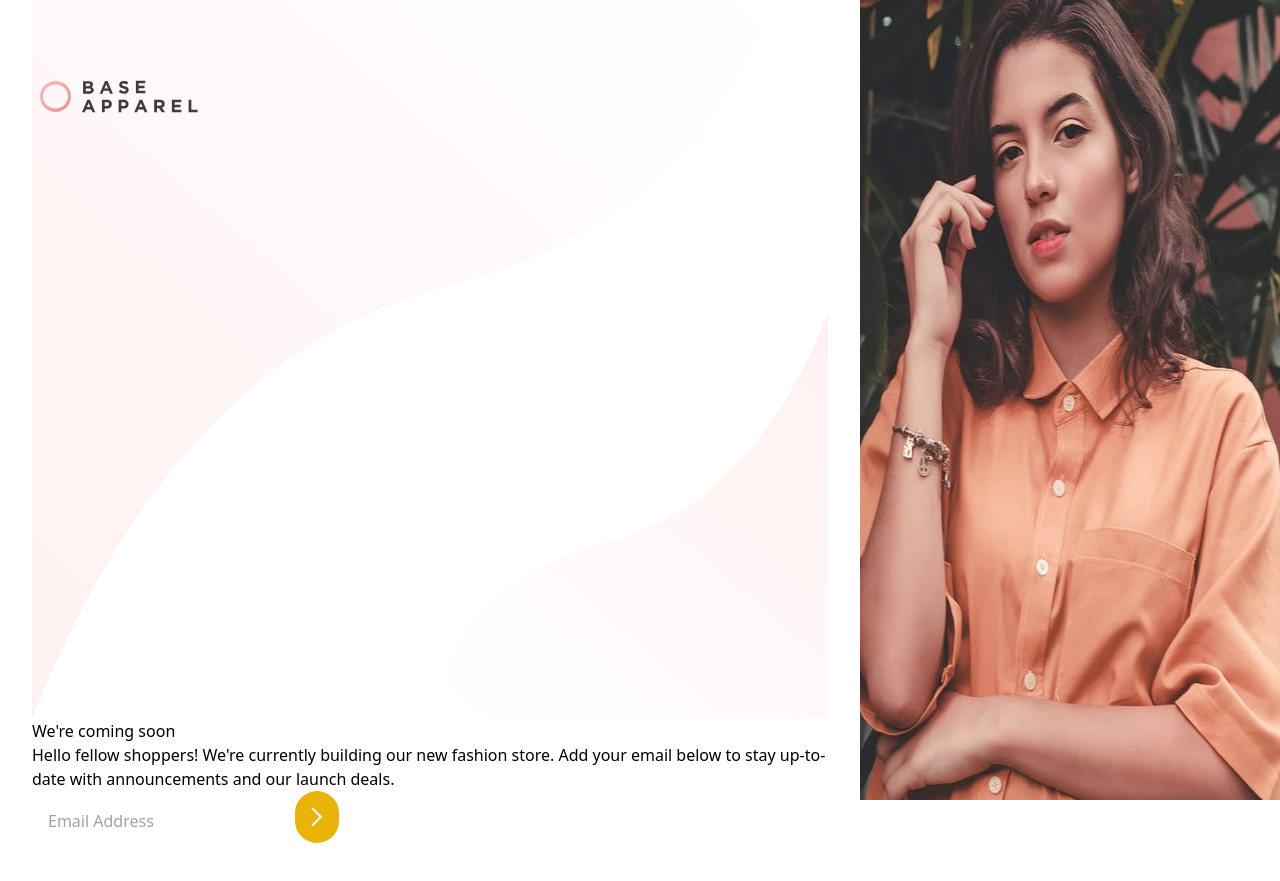
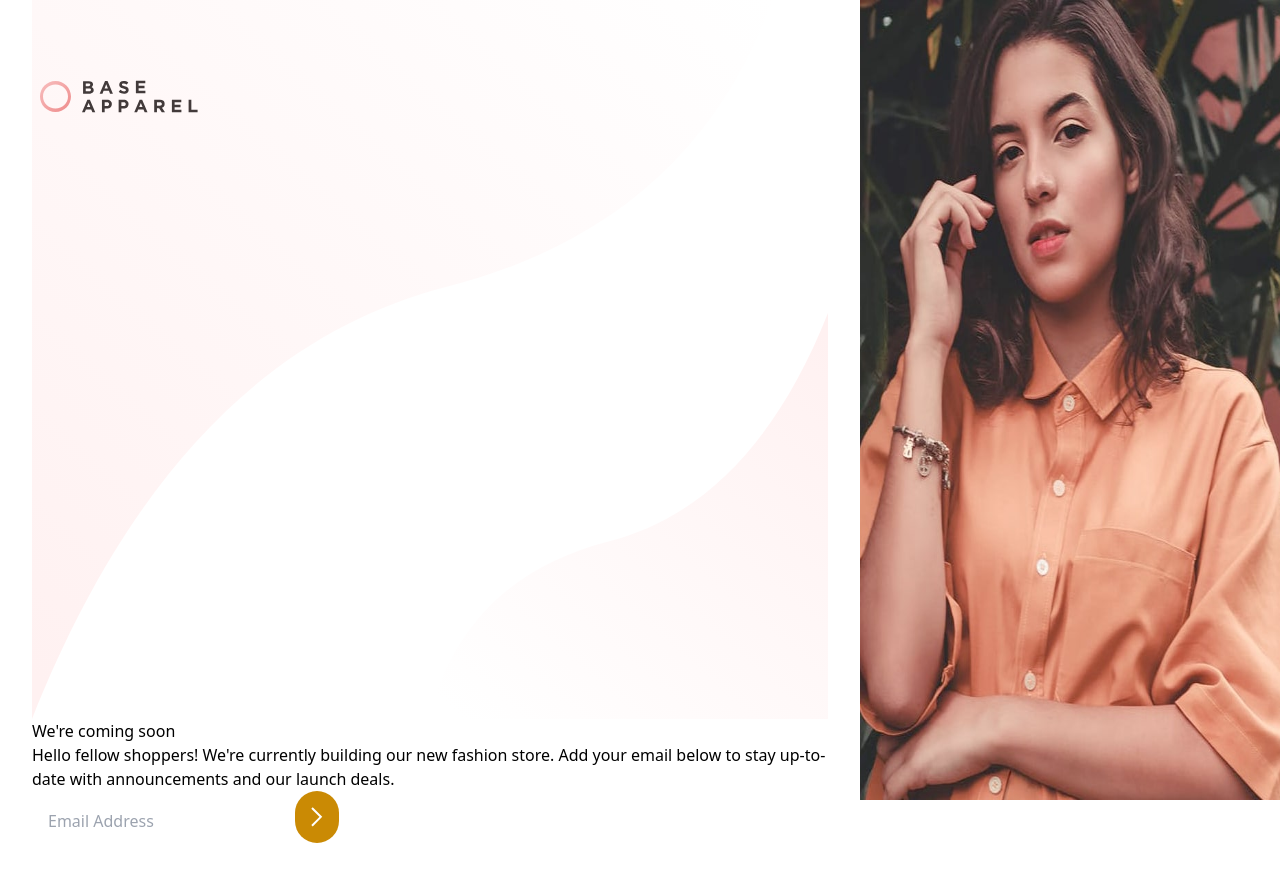
Before and after one commit to joeltmathew857/myportfolio, a React (Create React App) app: page / in a window 1280 px wide. Built offline with nearby package versions, Linux system fonts and the light colour scheme.

Commit message:
button change

```diff
--- a/src/components/FontMenter/BaseApparel.jsx
+++ b/src/components/FontMenter/BaseApparel.jsx
@@ -34,7 +34,7 @@ const BaseApparel = () => {
             className="rounded-full p-4"
             placeholder="Email Address"
           />
-          <button className="rounded-full bg-yellow-500 p-4">
+          <button className="rounded-full bg-yellow-600 p-4">
             <img src={Arrowicon} alt="" />
           </button>
         </div>
```
